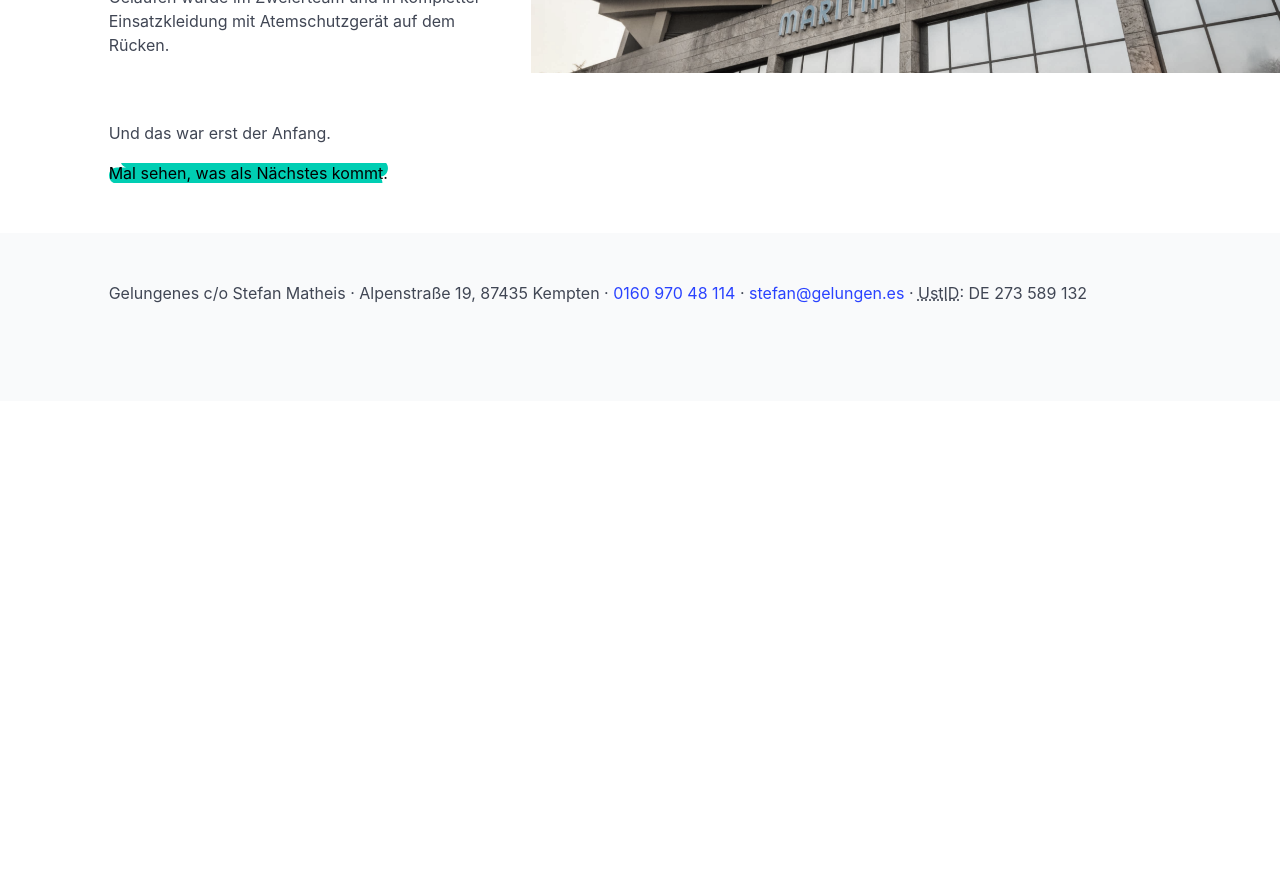
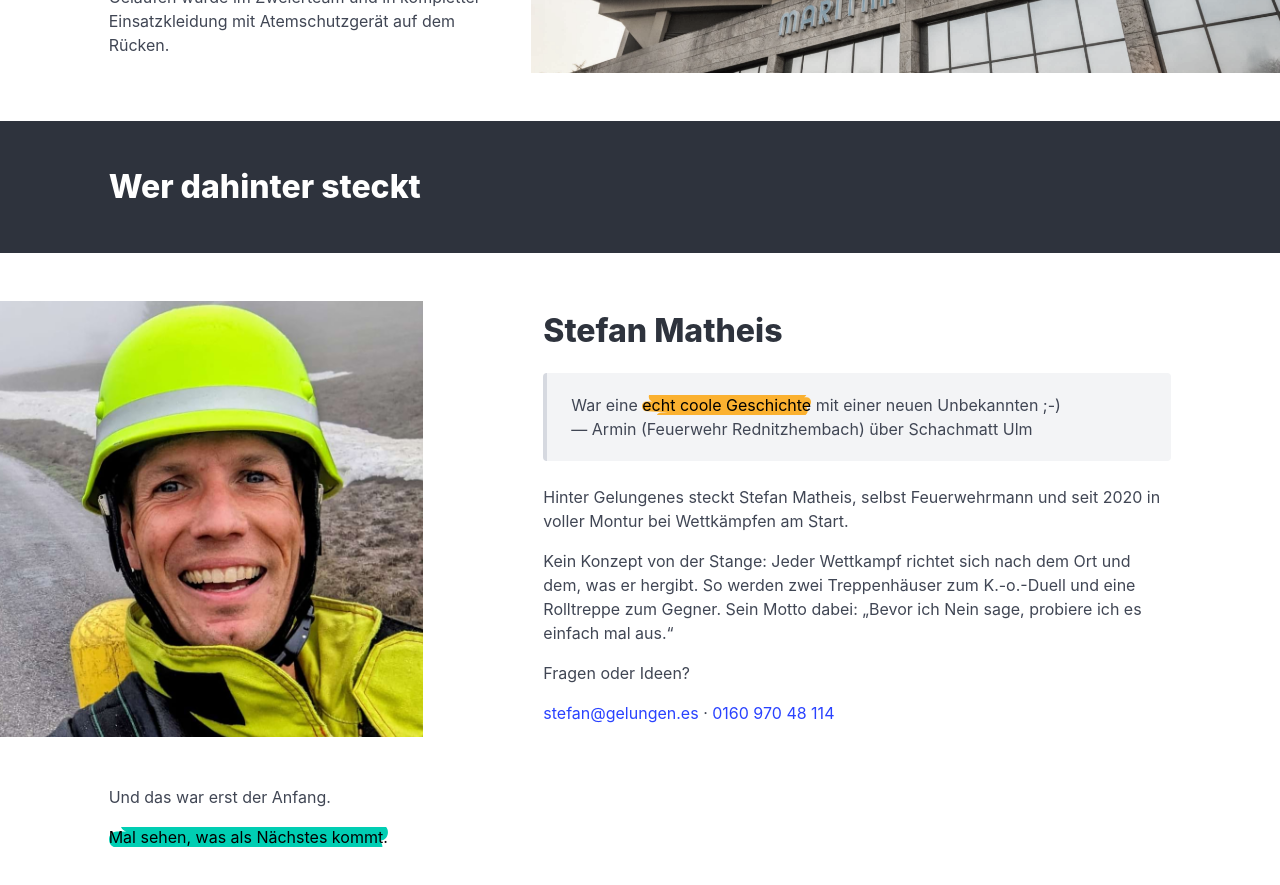
Before and after one commit to steffkes/gelungenes-website, a Nuxt app: page / in a window 1280 px wide. Shown: the part 5300-6185 px from the top of the page. Before the commit the page ends 5701 px from the top, so only its background shows below. Built offline with nearby package versions, Linux system fonts and the light colour scheme.

Commit message:
add about section

```diff
--- a/app/app.vue
+++ b/app/app.vue
@@ -404,6 +404,66 @@ useHead({
     </div>
   </div>
 
+  <section class="hero is-dark">
+    <div class="hero-body px-0">
+      <div class="columns">
+        <div class="column is-10 is-offset-1">
+          <section class="section">
+            <h1 class="title has-text-white">Wer dahinter steckt</h1>
+          </section>
+        </div>
+      </div>
+    </div>
+  </section>
+
+  <div class="columns row about">
+    <div
+      class="column image is-4"
+      style="
+        background-image: url(images/stefan.jpg);
+        background-position-y: 55%;
+      "
+    >
+      &nbsp;
+    </div>
+    <div class="column is-6 is-offset-1">
+      <section class="section">
+        <h2 class="title">Stefan <span>Matheis</span></h2>
+
+        <article class="message">
+          <div class="message-body">
+            <blockquote>
+              <p>
+                War eine <mark>echt coole Geschichte</mark> mit einer neuen
+                Unbekannten ;-)
+              </p>
+            </blockquote>
+            <p>— Armin (Feuerwehr Rednitzhembach) über Schachmatt Ulm</p>
+          </div>
+        </article>
+
+        <p>
+          Hinter Gelungenes steckt Stefan Matheis, selbst Feuerwehrmann und seit
+          2020 in voller Montur bei Wettkämpfen am Start.
+        </p>
+
+        <p class="mt-4">
+          Kein Konzept von der Stange: Jeder Wettkampf richtet sich nach dem Ort
+          und dem, was er hergibt. So werden zwei Treppenhäuser zum K.-o.-Duell
+          und eine Rolltreppe zum Gegner. Sein Motto dabei: „Bevor ich Nein
+          sage, probiere ich es einfach mal aus.“
+        </p>
+
+        <p class="mt-4">Fragen oder Ideen?</p>
+
+        <p class="mt-4">
+          <a href="mailto:stefan@gelungen.es">stefan@gelungen.es</a> ·
+          <a href="tel:+4916097048114">0160 970 48 114</a>
+        </p>
+      </section>
+    </div>
+  </div>
+
   <section class="section py-6">
     <div class="columns">
       <div class="column is-10 is-offset-1">
@@ -504,6 +564,12 @@ html {
   margin-bottom: 1.5rem;
 }
 
+@media screen and (max-width: 1023px) {
+  .row.about .column.image {
+    min-height: 40vh;
+  }
+}
+
 .row.past .column.image {
   filter: grayscale(70%);
   transition: filter 0.4s;
```
Also changed, not shown: public/images/stefan.jpg (added).
